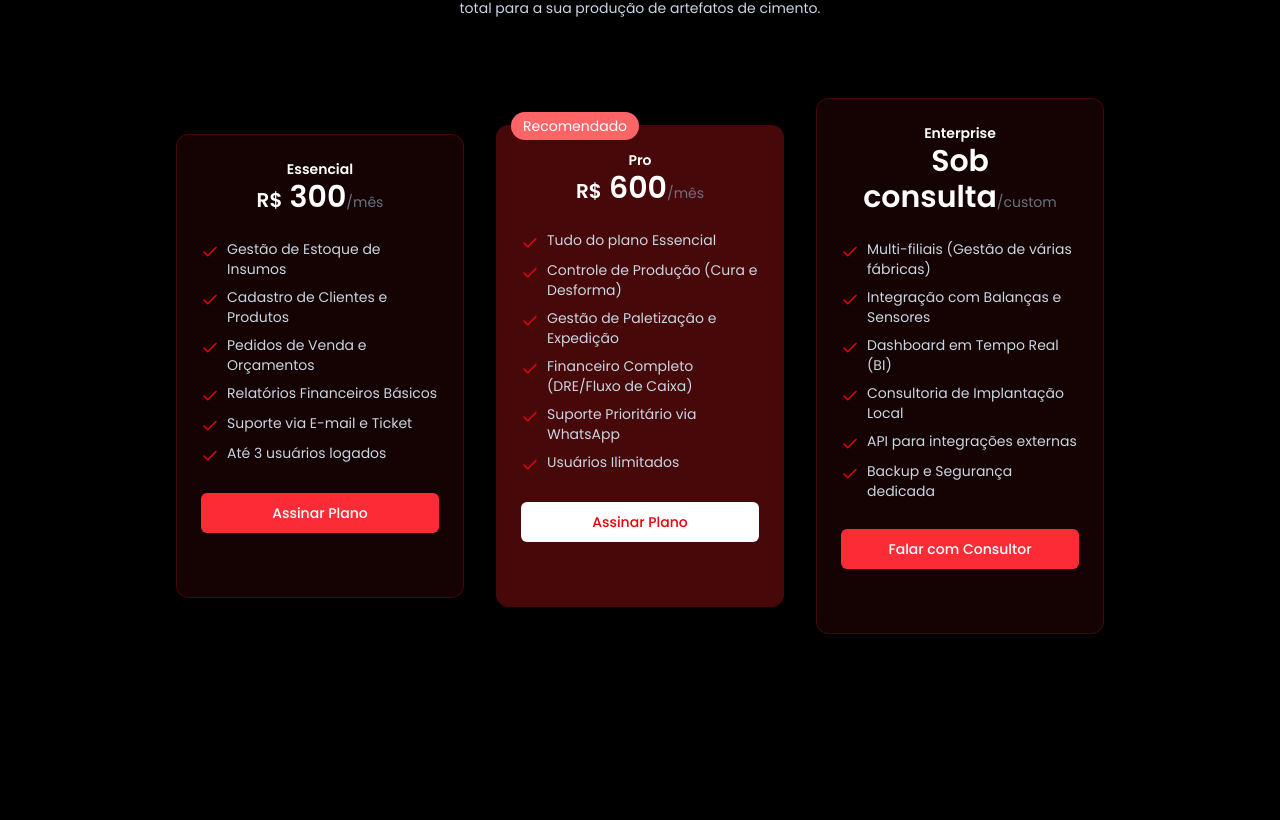
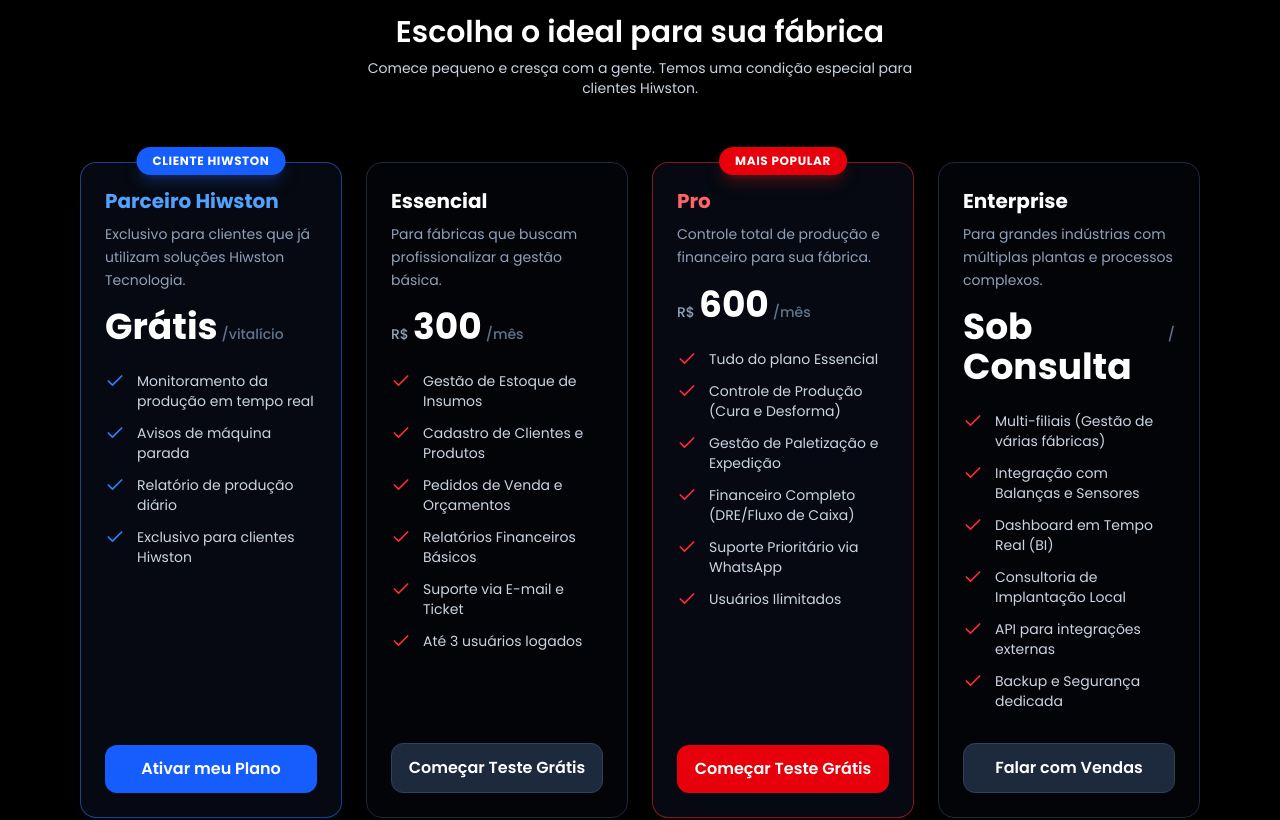
Before and after one commit to oanndrey/premold-landing, a Next.js app: page / in a window 1280 px wide. Shown: the part 3911-4731 px from the top of the page. Built offline with nearby package versions, Linux system fonts and the light colour scheme.

Commit message:
fix: ajustees

```diff
--- a/data/pricing.ts
+++ b/data/pricing.ts
@@ -1,6 +1,19 @@
 import { IPricing } from "@/types";
 
 export const pricingData: IPricing[] = [
+    {
+        name: "Parceiro Hiwston",
+        price: "Grátis",
+        period: "vitalício",
+        features: [
+            "Monitoramento da produção em tempo real",
+            "Avisos de máquina parada",
+            "Relatório de produção diário",
+            "Exclusivo para clientes Hiwston"
+        ],
+        mostPopular: false,
+        isHiwston: true // Ativa o estilo Azul no componente
+    },
     {
         name: "Essencial",
         price: 300,
@@ -31,7 +44,7 @@
     },
     {
         name: "Enterprise",
-        price: 0, // Definido como 0 para ativar o "Sob consulta" no componente visual
+        price: 0, // 0 ativa "Sob consulta"
         period: "custom",
         features: [
             "Multi-filiais (Gestão de várias fábricas)",
--- a/sections/PricingSection.tsx
+++ b/sections/PricingSection.tsx
@@ -1,60 +1,124 @@
 'use client'
-import SectionTitle from "@/components/SectionTitle"
-import { pricingData } from "@/data/pricing";
-import { IPricing } from "@/types";
+import SectionTitle from "@/components/SectionTitle";
+import { pricingData } from "@/data/pricing"; // Certifique-se que o caminho está correto
 import { CheckIcon } from "lucide-react";
 import { motion } from "motion/react";
 
 export default function PricingSection() {
     return (
-        <div id="pricing" className="px-4 md:px-16 lg:px-24 xl:px-32">
+        <section id="plans" className="py-20 px-4 md:px-10 lg:px-16 xl:px-20">
             <SectionTitle
-                text1="Planos"
-                text2="Investimento Inteligente"
-                text3="Escolha o plano ideal para o tamanho da sua fábrica. Escalabilidade e controle total para a sua produção de artefatos de cimento."
+                text1="Planos e Preços"
+                text2="Escolha o ideal para sua fábrica"
+                text3="Comece pequeno e cresça com a gente. Temos uma condição especial para clientes Hiwston."
             />
 
-            <div className="flex flex-wrap items-center justify-center gap-8 mt-20">
-                {pricingData.map((plan: IPricing, index: number) => (
-                    <motion.div key={index} className={`w-72 text-center border border-red-950 p-6 pb-16 rounded-xl ${plan.mostPopular ? 'bg-red-950 relative' : 'bg-red-950/30'}`}
-                        initial={{ y: 150, opacity: 0 }}
-                        whileInView={{ y: 0, opacity: 1 }}
+            {/* ALTERAÇÃO AQUI:
+                - grid-cols-1 (Mobile)
+                - md:grid-cols-2 (Tablet - fica 2 em cima, 2 embaixo)
+                - xl:grid-cols-4 (Desktop Grande - fica os 4 lado a lado)
+                - gap-6 (Diminuí um pouco o espaçamento para caber melhor os 4)
+                - max-w-[1600px] (Aumentei a largura máxima para dar respiro aos 4 cards)
+            */}
+            <div className="grid grid-cols-1 md:grid-cols-2 xl:grid-cols-4 gap-6 mt-16 max-w-[1600px] mx-auto">
+                {pricingData.map((plan, index) => {
+                    // Lógica de Estilização
+                    const isHiwston = plan.isHiwston;
+
+                    // Definição de Cores e Bordas
+                    const containerClasses = isHiwston
+                        ? "border-blue-500/50 bg-slate-900/40 shadow-xl shadow-blue-900/10 hover:border-blue-400"
+                        : plan.mostPopular
+                            ? "border-red-500/50 bg-slate-900/40 shadow-xl shadow-red-900/10 hover:border-red-400"
+                            : "border-slate-800 bg-slate-900/20 hover:border-slate-700";
+
+                    const titleColor = isHiwston ? "text-blue-400" : (plan.mostPopular ? "text-red-400" : "text-white");
+                    const checkColor = isHiwston ? "text-blue-500" : "text-red-500";
+
+                    const buttonStyle = isHiwston
+                        ? "bg-blue-600 hover:bg-blue-700 text-white shadow-blue-900/20"
+                        : plan.mostPopular
+                            ? "bg-red-600 hover:bg-red-700 text-white shadow-red-900/20"
+                            : "bg-slate-800 hover:bg-slate-700 text-white border border-slate-700";
+
+                    const buttonText = isHiwston
+                        ? "Ativar meu Plano"
+                        : (plan.price === 0 ? "Falar com Vendas" : "Começar Teste Grátis");
+
+                    // Descrições baseadas no plano (já que não vem do data)
+                    const getDescription = () => {
+                        if (isHiwston) return "Exclusivo para clientes que já utilizam soluções Hiwston Tecnologia.";
+                        if (plan.name === "Essencial") return "Para fábricas que buscam profissionalizar a gestão básica.";
+                        if (plan.name === "Pro") return "Controle total de produção e financeiro para sua fábrica.";
+                        return "Para grandes indústrias com múltiplas plantas e processos complexos.";
+                    };
+
+                    return (
+                        <motion.div
+                            key={plan.name}
+                            initial={{ opacity: 0, y: 50 }}
+                            whileInView={{ opacity: 1, y: 0 }}
                             viewport={{ once: true }}
-                        transition={{ delay: index * 0.15, type: "spring", stiffness: 320, damping: 70, mass: 1 }}
+                            transition={{ duration: 0.5, delay: index * 0.1 }}
+                            className={`relative rounded-2xl p-6 border flex flex-col h-full transition-all duration-300 hover:-translate-y-2 ${containerClasses}`}
                         >
-                        {plan.mostPopular && (
-                            <p className="absolute px-3 text-sm -top-3.5 left-3.5 py-1 bg-red-400 rounded-full">Recomendado</p>
+                            {/* Badges */}
+                            {isHiwston && (
+                                <div className="absolute -top-4 left-1/2 -translate-x-1/2 bg-blue-600 text-white text-[10px] sm:text-xs font-bold px-4 py-1.5 rounded-full uppercase tracking-wider shadow-lg shadow-blue-900/50 whitespace-nowrap">
+                                    Cliente Hiwston
+                                </div>
                             )}
-                        <p className="font-semibold">{plan.name}</p>
 
-                        <h1 className="text-3xl font-semibold">
+                            {!isHiwston && plan.mostPopular && (
+                                <div className="absolute -top-4 left-1/2 -translate-x-1/2 bg-red-600 text-white text-[10px] sm:text-xs font-bold px-4 py-1.5 rounded-full uppercase tracking-wider shadow-lg shadow-red-900/50 whitespace-nowrap">
+                                    Mais Popular
+                                </div>
+                            )}
+
+                            <div className="mb-4">
+                                <h3 className={`text-xl font-bold ${titleColor}`}>
+                                    {plan.name}
+                                </h3>
+                                <p className="text-slate-400 text-xs sm:text-sm mt-2 min-h-[40px] leading-relaxed">
+                                    {getDescription()}
+                                </p>
+                            </div>
+
+                            <div className="mb-6 flex items-baseline gap-1">
                                 {typeof plan.price === 'number' && plan.price > 0 ? (
                                     <>
-                                    <span className="text-xl">R$</span> {plan.price}
+                                        <span className="text-sm font-medium text-slate-400">R$</span>
+                                        <span className="text-3xl sm:text-4xl font-bold text-white">{plan.price}</span>
                                     </>
                                 ) : (
-                                "Sob consulta"
+                                    <span className="text-3xl sm:text-4xl font-bold text-white">
+                                        {plan.price === 0 ? "Sob Consulta" : plan.price}
+                                    </span>
                                 )}
+
                                 {plan.period && (
-                                <span className="text-gray-500 font-normal text-sm">/{plan.period}</span>
+                                    <span className="text-slate-500 font-medium text-sm">
+                                        /{plan.period === "custom" ? "" : plan.period}
+                                    </span>
                                 )}
-                        </h1>
+                            </div>
 
-                        <ul className="list-none text-slate-300 mt-6 space-y-2 text-left">
-                            {plan.features.map((feature, idx) => (
-                                <li key={idx} className="flex items-start gap-2">
-                                    <CheckIcon className="size-4.5 mt-1 text-red-600 shrink-0" />
-                                    <p className="text-sm">{feature}</p>
+                            <ul className="space-y-3 mb-8 flex-1">
+                                {plan.features.map((feature, i) => (
+                                    <li key={i} className="flex items-start gap-3 text-slate-300 text-xs sm:text-sm">
+                                        <CheckIcon className={`size-4 sm:size-5 shrink-0 ${checkColor}`} />
+                                        <span>{feature}</span>
                                     </li>
                                 ))}
                             </ul>
 
-                        <button type="button" className={`w-full py-2.5 rounded-md font-medium mt-7 transition-all ${plan.mostPopular ? 'bg-white text-red-600 hover:bg-slate-200' : 'bg-red-500 hover:bg-red-600 text-white'}`}>
-                            {typeof plan.price === 'number' && plan.price > 0 ? "Assinar Plano" : "Falar com Consultor"}
+                            <button className={`w-full py-3 rounded-xl font-semibold text-sm sm:text-base transition-all active:scale-95 ${buttonStyle}`}>
+                                {buttonText}
                             </button>
                         </motion.div>
-                ))}
+                    );
+                })}
             </div>
-        </div>
+        </section>
     );
 }
--- a/types.ts
+++ b/types.ts
@@ -51,10 +51,11 @@
 
 export interface IPricing {
     name: string;
-    price: number;
+    price: number | string; // Alterado para aceitar "Grátis"
     period: string;
     features: string[];
     mostPopular: boolean;
+    isHiwston?: boolean; // Nova propriedade para a cor Azul
 }
 
 export interface SectionProps {
```
Lines whose indentation alone changed are shown as unchanged.
